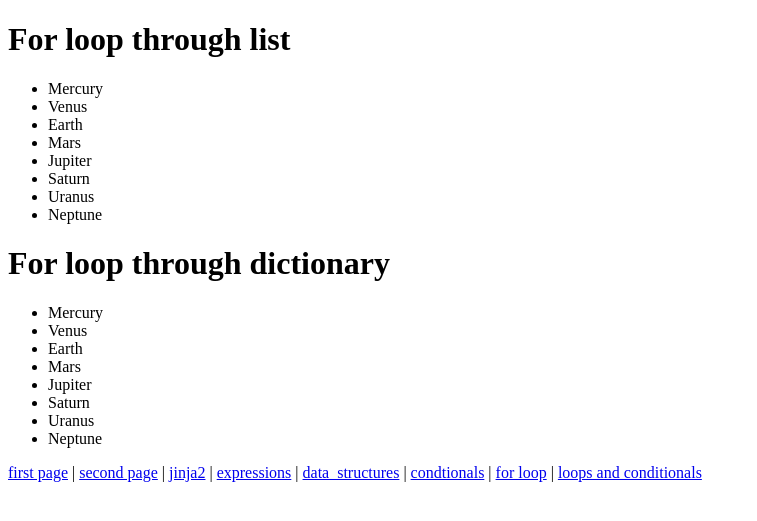
After one commit to sfraser-dev/web-python-flask-hello, a Flask app: page /for_loop/ in a window 1280 px wide. The commit adds this page. Shown: the top 521 px of the page, without its empty margins (0-757 px from the left). Run offline with Flask 3, Linux system fonts and the light colour scheme.

Commit message:
added for_loop.html and loops_and_conditionals.html

```diff
--- a/app.py
+++ b/app.py
@@ -71,7 +71,23 @@ def hello_world_data_structures():
     return render_template(
         "data_structures.html", **kwargs_data_structures)
 
-company = "Microsoft"     # "Apple" or "Microsoft"
+company = "Apple"     # "Apple" or "Microsoft"
+# sixth endpoint
 @app.route("/conditionals_if/")
 def hello_world_conditionals_if():
-    return render_template("conditionals_if.html", company="Apple")
+    return render_template("conditionals_if.html", company = company)
+
+planets_list = ["Mercury", "Venus", "Earth", "Mars", "Jupiter", "Saturn", "Uranus", "Neptune"]
+planets_dict = {1:"Mercury", 2:"Venus", 3:"Earth", 4:"Mars", 5:"Jupiter", 6:"Saturn", 7:"Uranus", 8:"Neptune"}
+# seventh endpoint
+@app.route("/for_loop/")
+def hello_world_for_loop():
+    return render_template("for_loop.html",
+                           planets_list = planets_list,
+                           planets_dict = planets_dict)
+
+user_os = {"William":"Windows", "Maria":"MacOS", "Laura":"Linux"}
+# eighth endpoint
+@app.route("/loops_and_conditionals/")
+def hello_world_loops_and_conditionals():
+    return render_template("loops_and_conditionals.html", user_os = user_os)
--- /dev/null
+++ b/templates/for_loop.html
@@ -0,0 +1,25 @@
+<!DOCTYPE html>
+<html lang="en">
+<head>
+  <meta charset="UTF-8">
+  <meta name="viewport" content="width=device-width, initial-scale=1.0">
+  <title>For loop</title>
+</head>
+<body>
+  <h1>For loop through list</h1>
+  <ul>
+    {% for i in planets_list %}
+      <li>{{ i }}</li>
+    {% endfor %}
+  </ul>
+
+  <h1>For loop through dictionary</h1>
+  <ul>
+    {% for key, value in planets_dict.items() %}
+      <li>{{ value }}</li>
+    {% endfor %}
+  </ul>
+
+  {% include "nav.html" %}
+</body>
+</html>
--- a/templates/nav.html
+++ b/templates/nav.html
@@ -4,5 +4,7 @@
     <a href="/jinja2/">jinja2</a> |
     <a href="/expressions/">expressions</a> |
     <a href="/data_structures/">data_structures</a> |
-    <a href="/conditionals_if/">condtionals</a>
+    <a href="/conditionals_if/">condtionals</a> |
+    <a href="/for_loop/">for loop</a> |
+    <a href="/loops_and_conditionals/">loops and conditionals</a>
 </nav>
```
Also changed, not shown: templates/loops_and_conditionals.html (added, +26 -0 lines).
